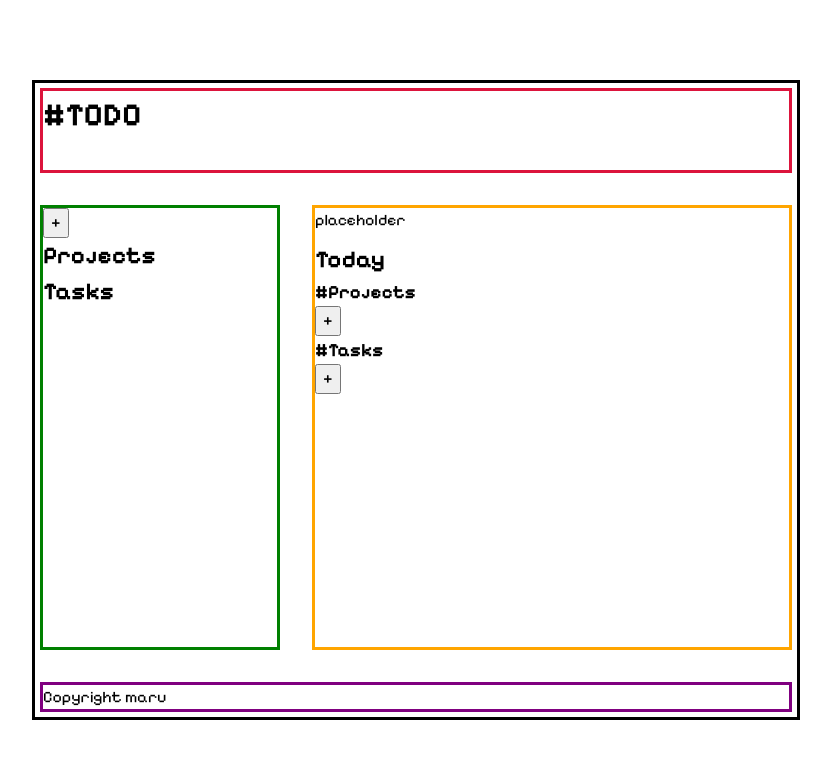
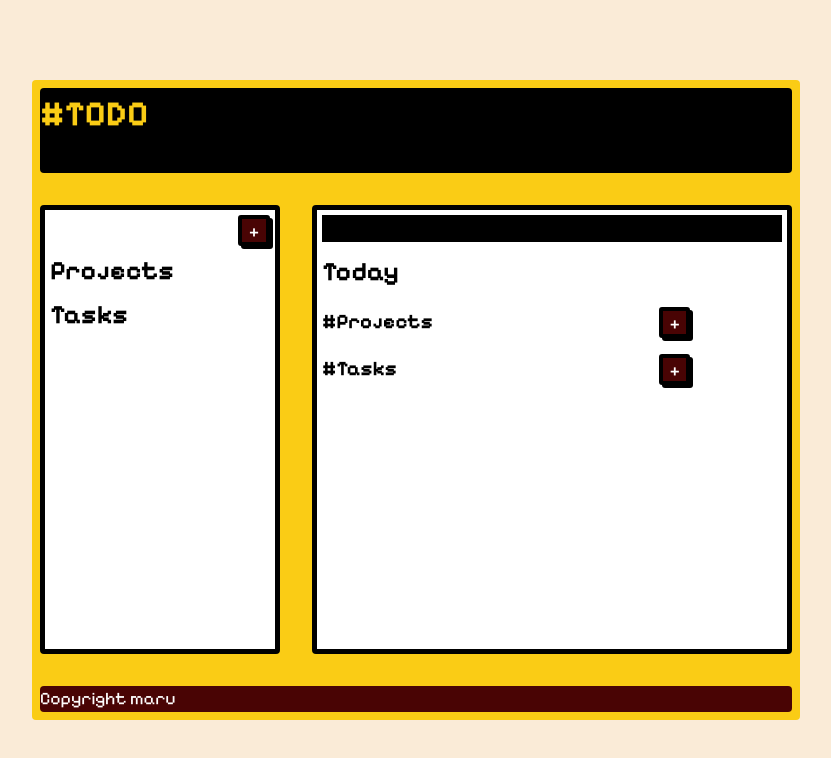
Before and after one commit to renegade-404/todo-app, a website built with webpack: page src/template.html in a window 1280 px wide. Shown: the whole page, without its empty margins (224-1055 px from the left). Built offline with nearby package versions, Linux system fonts and the light colour scheme.

Commit message:
finished styling;

```diff
--- a/src/style.css
+++ b/src/style.css
@@ -27,6 +27,8 @@ body {
   height: 100vh;
   width: 100vw;
   position: relative;
+  font-size: 1.1rem;
+  background-color: antiquewhite;
 
   display: flex;
   align-items: center;
@@ -71,8 +73,10 @@ h1, h2, h3, h4, h5, h6 {
 .main-container {
     height: 80%;
     width: 60%;
-    border: 3px solid black;
-    padding: 5px;
+    /* border: 3px solid black; */
+    background-color: var(--bck-yellow);
+    padding: 8px;
+    border-radius: 4px;
 
     display: grid;
     grid-template-columns: [colStart] 1fr [colMiddle] 2fr [colEnd];
@@ -87,7 +91,9 @@ header {
 
     /* container styling */
     display: flex;
-    border: 3px solid crimson;
+    background-color: #000;
+    color: var(--bck-yellow);
+    border-radius: 4px;
 }
 
 .sidebar {
@@ -96,7 +102,13 @@ header {
     grid-row: fieldStart / footer;
 
     /* container styling */
-    border: 3px solid green;
+    border: 5px solid black;
+    background-color: white;
+    border-radius: 4px;
+    padding: 5px;
+    display: flex;
+    flex-direction: column;
+    gap: 5px;
 }
 
 .user-field {
@@ -105,7 +117,10 @@ header {
     grid-row: fieldStart / footer;
 
     /* container styling */
-    border: 3px solid orange;
+    padding: 5px;
+    border: 5px solid black;
+    background-color: white;
+    border-radius: 4px;
     display: flex;
     flex-direction: column;
     align-items: start;
@@ -118,7 +133,12 @@ footer {
     grid-row: footer;
 
     /* container styling */
-    border: 3px solid purple;
+    background-color: var(--dark-red);
+    color: white;
+    border-radius: 4px;
+    & p {
+      margin-left: 1rem;
+    }
 }
 
 /* popup input styling */
@@ -189,6 +209,20 @@ footer {
 
 /* Today's field styling */
 
+.user-field-today {
+  width: 80%;
+
+  display: flex;
+  flex-direction: column;
+  gap: 1rem;
+}
+
+.user-field-projects,
+.user-field-tasks {
+  display: flex;
+  justify-content: space-between;
+}
+
 ul {
   list-style: none;
 }
@@ -200,21 +234,19 @@ li {
 input[type="checkbox"] {
   /*positioning*/
   position: absolute;
-  left: -20px;
+  left: -25px;
   bottom: 5px;
 
   /*appearance*/
   appearance: none;
-  width: 1em;
+  width: 1.1em;
   height: 1em;
-  border: 1px solid gray;
+  border: 6px dotted var(--dark-red);
   border-radius: 25px;
 
-  color: green;
 }
 
 input[type="checkbox"]::before {
-  content: "✔";
   position: absolute;
   font-size: 1.2em;
   right: -1px;
@@ -256,6 +288,28 @@ input[type="checkbox"]:checked::before {
   }
 }
 
+.add-select-btn,
+.add-project-btn,
+.add-task-btn {
+  height: 1.9rem;
+  color: white;
+  border: var(--thick-black-brd);
+  background-color: var(--dark-red);
+  border-radius: 3px;
+  box-shadow: 3px 3px #000;
+  transition: all 0.3s ease;
+
+  &:hover {
+    cursor: pointer;
+    transform: translate(1px, 1px);
+    box-shadow: 2px 2px 0 var(--bck-yellow);
+  }
+}
+
+.add-select-btn {
+  align-self: end;
+  width: 2rem;
+}
 
 /* sidebar elements styling */
 .sidebar-li-btn {
@@ -280,3 +334,13 @@ input[type="checkbox"]:checked::before {
   flex-direction: column;
   gap: 0.7rem;
 }
+
+.user-field-img {
+  background-color: #000;
+  width: 100%;
+  display: flex;
+  justify-content: center;
+}
+img {
+  max-height: 7vh;
+}
```
